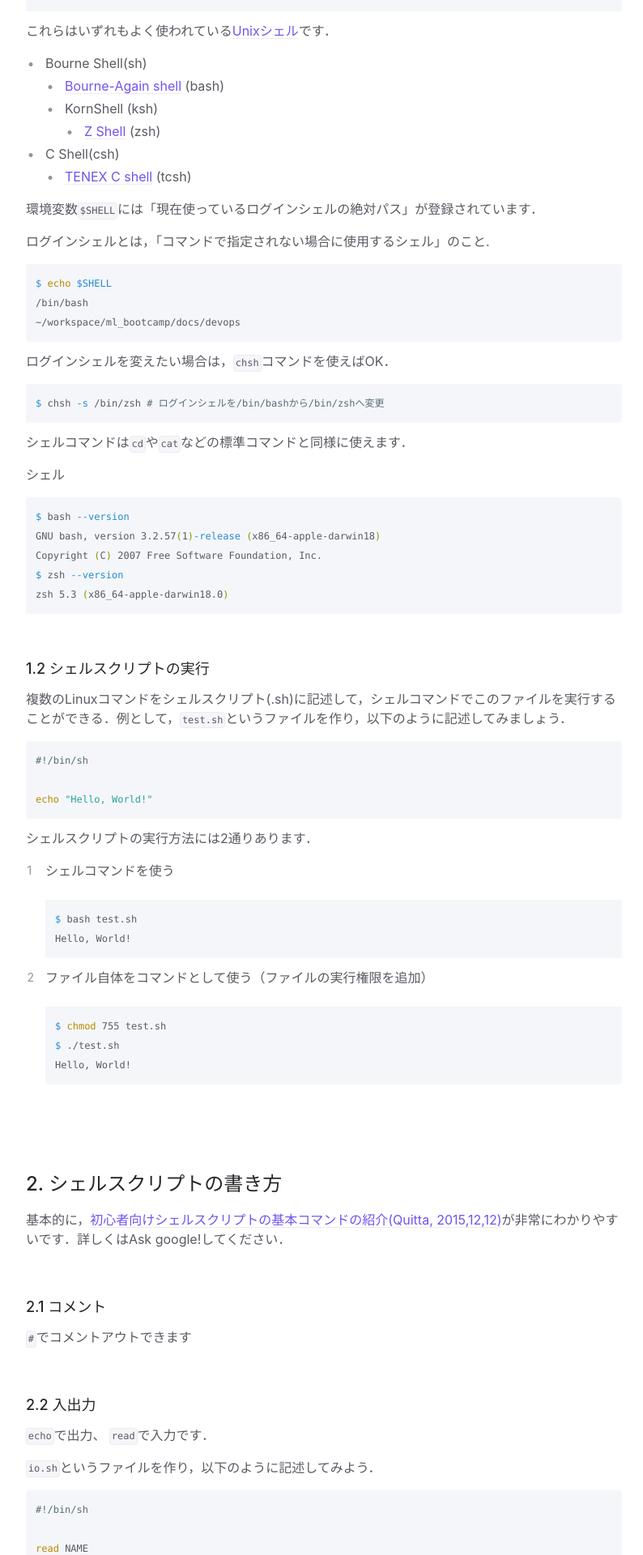
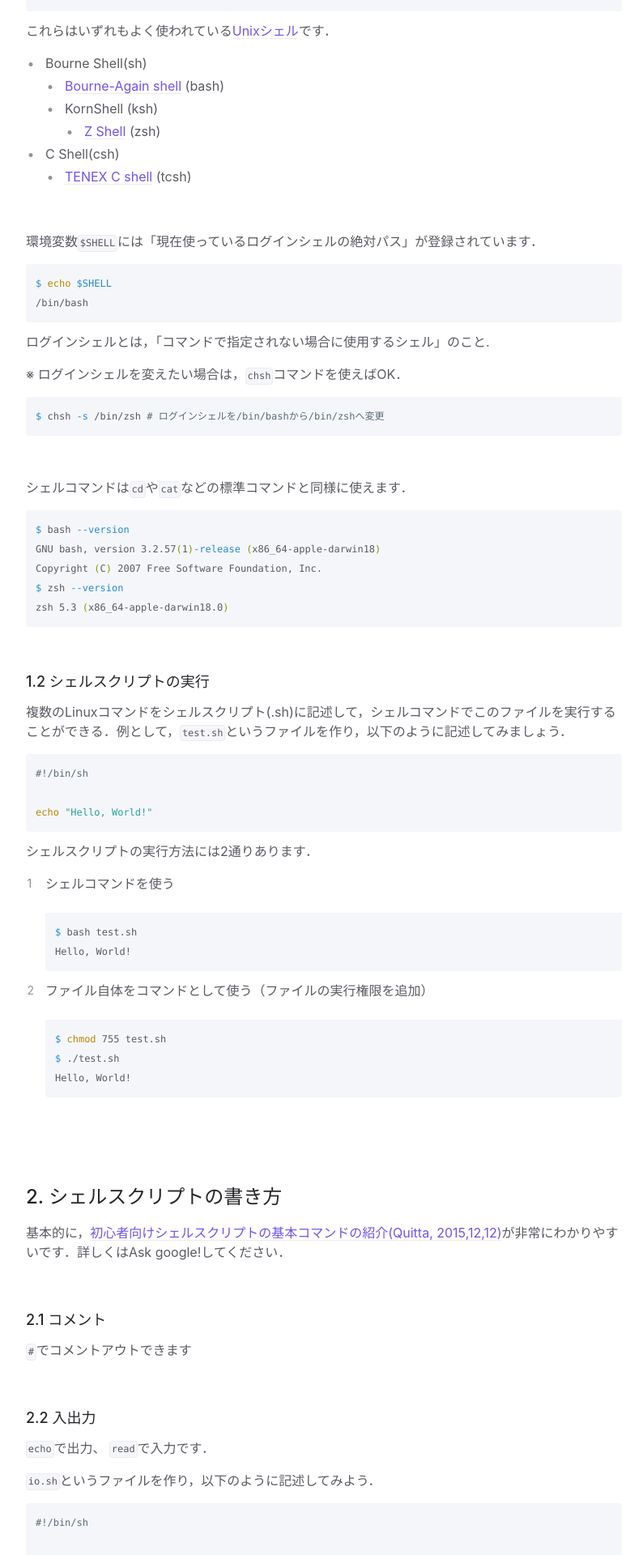
Before and after one commit to imai-laboratory/b4_induction_training, a Jekyll site: the page built from docs/devops/bash.md, in a window 1280 px wide. Shown: the part 981-2901 px from the top of the page at 81% size, without its empty margins (372-1166 px from the left). Built offline with Jekyll 4.4.1, drawn with Linux system fonts in a browser that asks for light colours; some of the changed text lies outside the part shown.

Commit message:
Update docs/devops/bash.md

````diff
--- a/docs/devops/bash.md
+++ b/docs/devops/bash.md
@@ -43,31 +43,28 @@ macOSでは`/bin`の下に，以下のようなシェルコマンドが標準イ
 - C Shell(csh)
   - [TENEX C shell](https://ja.wikipedia.org/wiki/Tcsh) (tcsh)
 
-
+<br>
 
 環境変数`$SHELL`には「現在使っているログインシェルの絶対パス」が登録されています．
-
-ログインシェルとは，「コマンドで指定されない場合に使用するシェル」のこと.
 
 ```bash
 $ echo $SHELL
 /bin/bash
-~/workspace/ml_bootcamp/docs/devops
 ```
 
 
 
-ログインシェルを変えたい場合は，`chsh`コマンドを使えばOK．
+ログインシェルとは，「コマンドで指定されない場合に使用するシェル」のこと.
+
+※ ログインシェルを変えたい場合は，`chsh`コマンドを使えばOK．
 
 ```bash
 $ chsh -s /bin/zsh # ログインシェルを/bin/bashから/bin/zshへ変更
 ```
 
-
+<br>
 
 シェルコマンドは`cd`や`cat`などの標準コマンドと同様に使えます．
-
-シェル
 
 ```bash
 $ bash --version
````
